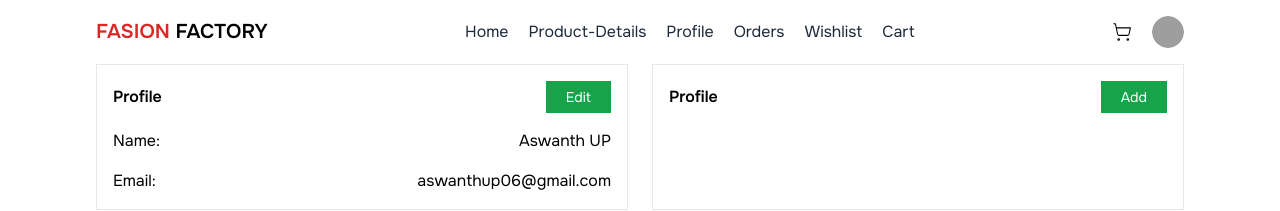
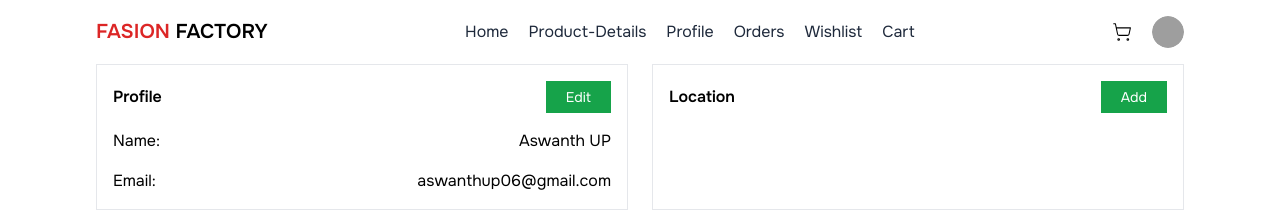
Before and after one commit to aswanthup06/t-shirt-brand, a React (Vite) app: page /profile in a window 1280 px wide. Shown: the top 211 px of the page. Built offline with nearby package versions, Linux system fonts and the light colour scheme; grey boxes are pictures that could not be loaded.

Commit message:
location

```diff
--- a/src/Pages/ProfilePage/Profile.jsx
+++ b/src/Pages/ProfilePage/Profile.jsx
@@ -40,7 +40,7 @@ export default function Profile() {
 
             <div className='border p-4 '>
             <div className='flex justify-between items-center'>
-                <h1 className='font-semibold'>Profile</h1>
+                <h1 className='font-semibold'>Location</h1>
                 <button className='h-8 bg-green-600 text-white px-5 text-sm'>
                      Add
                 </button>
```
